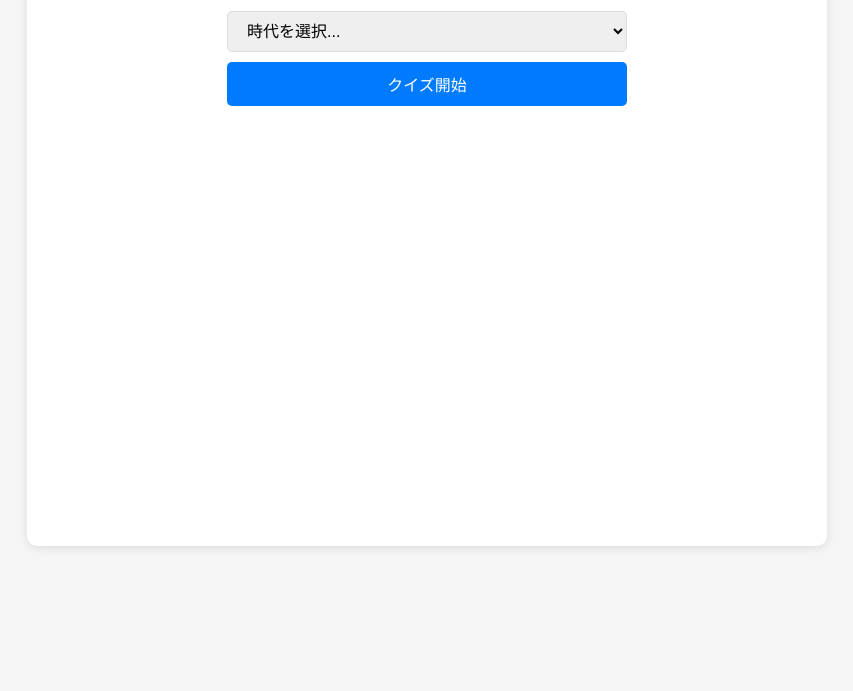
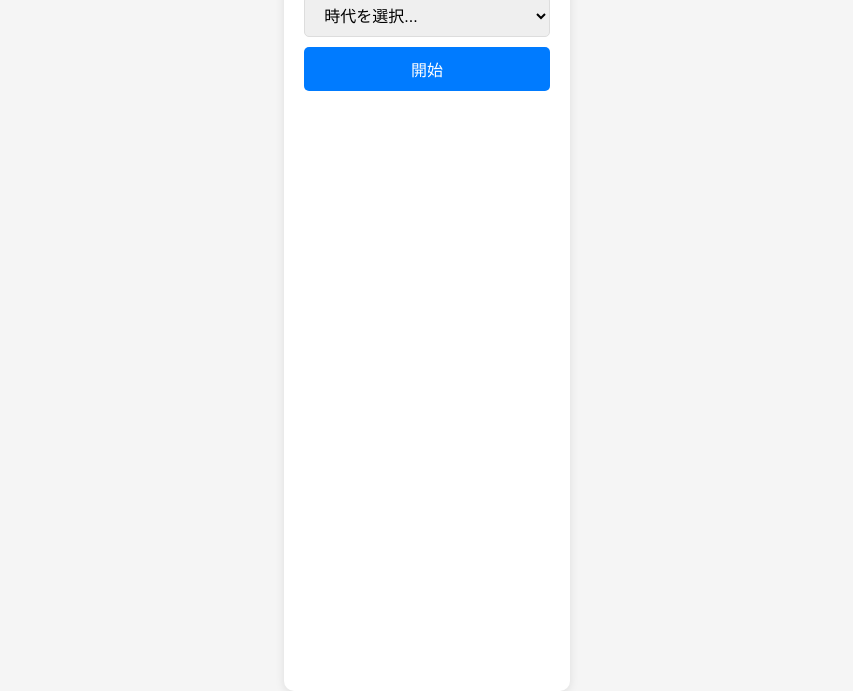
Before and after one commit to kajironpu/history-AI2, a website: page public/index.html in a window 1280 px wide. Shown: the part 109-800 px from the top of the page, without its empty margins (213-1066 px from the left). Drawn offline with Linux system fonts and the light colour scheme.

Commit message:
初回コミット

```diff
--- a/public/index.html
+++ b/public/index.html
@@ -16,7 +16,7 @@
       <select id="era-select">
         <option value="">時代を選択...</option>
       </select>
-      <button id="start-quiz-btn">クイズ開始</button>
+      <button id="start-quiz-btn">開始</button>
     </div>
 
     <div id="loading" style="display:none;">
--- a/public/style.css
+++ b/public/style.css
@@ -1,10 +1,15 @@
+html, body {
+    height: 100%;
+    margin: 0;
+    padding: 0;
+    font-family: Arial, sans-serif;
+    background-color: #f5f5f5;
+}
+
 body {
-    font-family: Arial, sans-serif;
-    max-width: 800px;
-    width: 100%;
-    margin: 0 auto;
-    padding: 15px;
-    background-color: #f5f5f5;
+    display: flex;
+    justify-content: center;
+    align-items: center;
 }
 
 .container {
@@ -14,8 +19,10 @@ body {
     box-shadow: 0 2px 10px rgba(0,0,0,0.1);
     display: flex;
     flex-direction: column;
-    min-height: 80vh;
+    height: 100vh; /* 高さを100%に */
+    max-height: 100vh;
     box-sizing: border-box;
+    overflow-y: auto; /* 内容が長くなったときスクロール可能 */
 }
 
 h1 {
@@ -72,6 +79,7 @@ button:disabled {
     flex: 1;
     display: flex;
     flex-direction: column;
+    justify-content: flex-start;
 }
 
 #question-text {
@@ -162,7 +170,7 @@ button:disabled {
 /* スマホ対応（480px以下） */
 @media (max-width: 480px) {
     body {
-        padding: 10px;
+        padding: 0;
     }
 
     .container {
```
